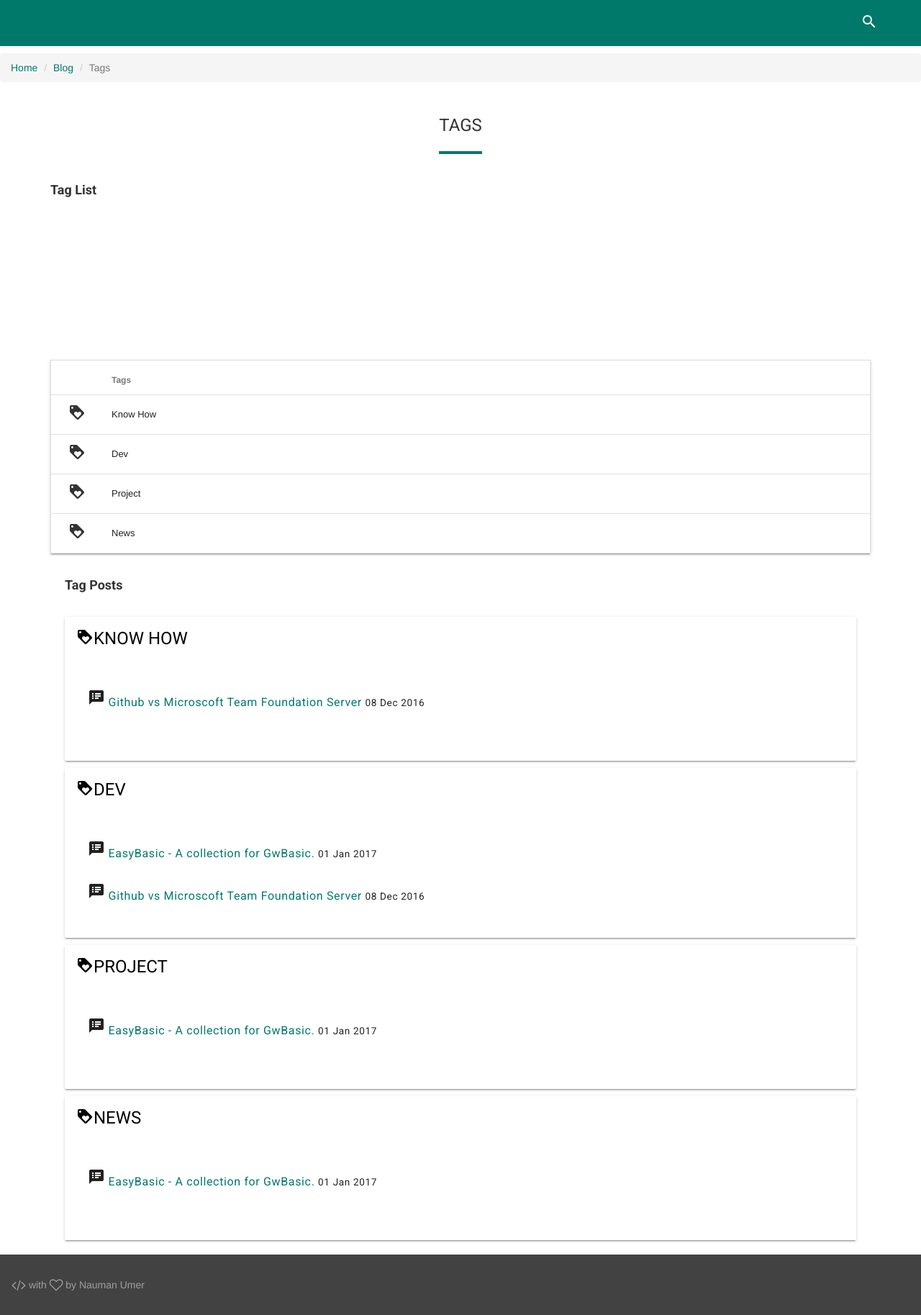
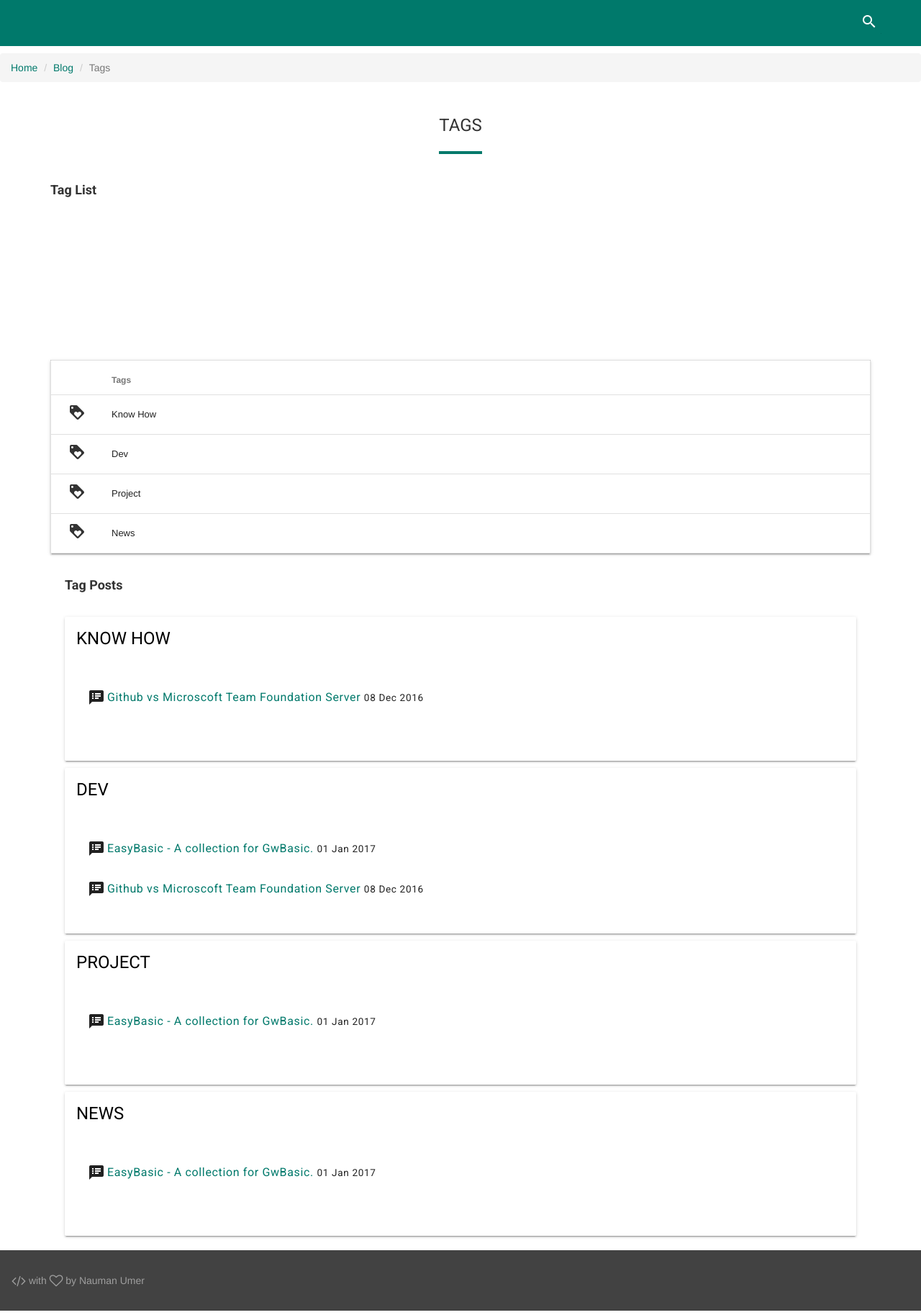
Before and after one commit to nmanumr/nmanumr.com, a Jekyll site: the page built from blog/tags.html, in a window 1280 px wide. Shown: the whole page at 72% size. Built offline with Jekyll 4.4.1, drawn with Linux system fonts in a browser that asks for light colours; nearby versions of some CDN libraries; library files that are not in the unit come from our copies; comment, search, counter and statistics services are not loaded.

Commit message:
Update tags.html

```diff
--- a/blog/tags.html
+++ b/blog/tags.html
@@ -44,14 +44,15 @@
 {% for tag in site.tags %}
 <div class="mdl-card mdl-shadow--2dp" id="{{ tag[0] | slugify }}" style="width: 100%; margin: 10px 0;">
    <div class="mdl-card__title">
-     <h2 class="mdl-card__title-text"><i class="material-icons">loyalty</i>{{ tag[0] }}</h2>
+     <h2 class="mdl-card__title-text">{{ tag[0] }}</h2>
    </div>
    <div class="mdl-card__supporting-text">
       <ul class="demo-list-item mdl-list">
       {% for post in tag[1] %}
          <li class="mdl-list__item">
-            <span>
+
             <i class="material-icons">speaker_notes</i>
+            <span style="margin-left: 3px;">
             <a class="post-title" href="{{ site.baseurl }}{{ post.url }}">
                {{ post.title }}
             </a>
```
